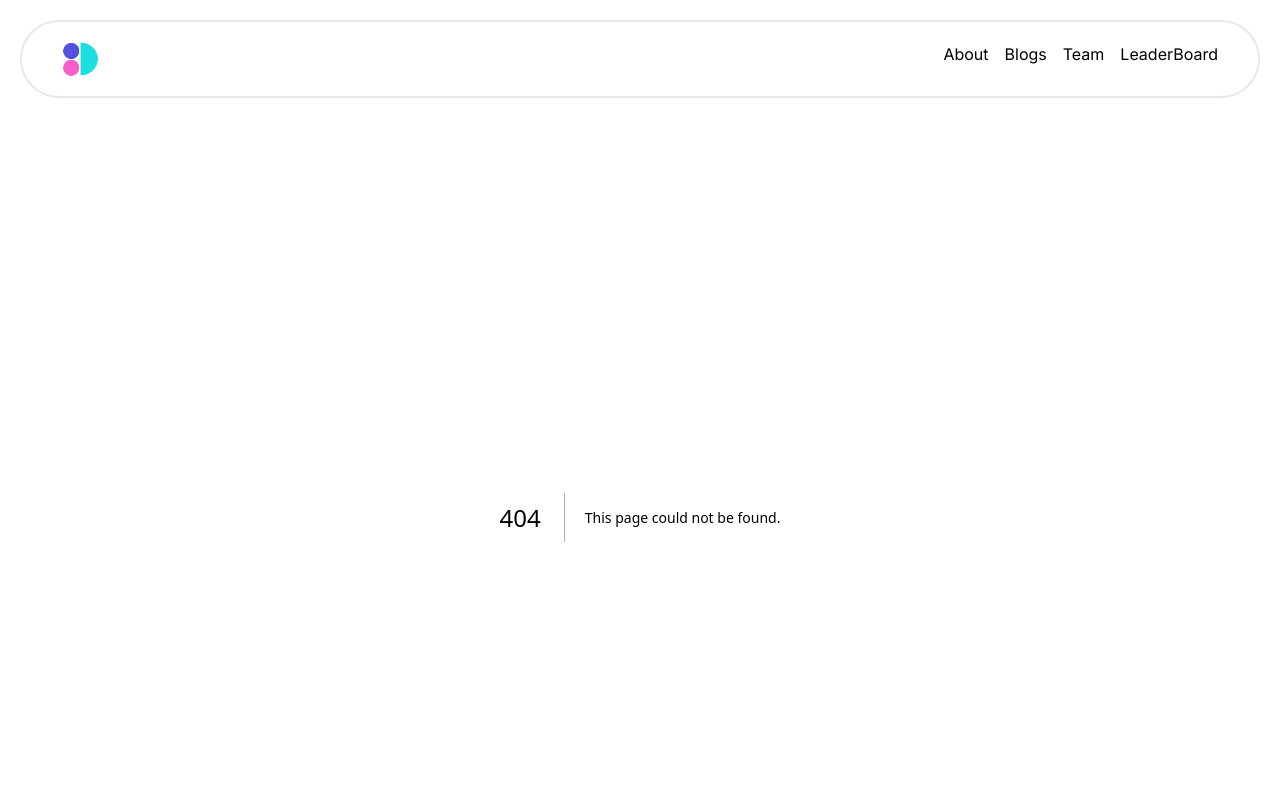
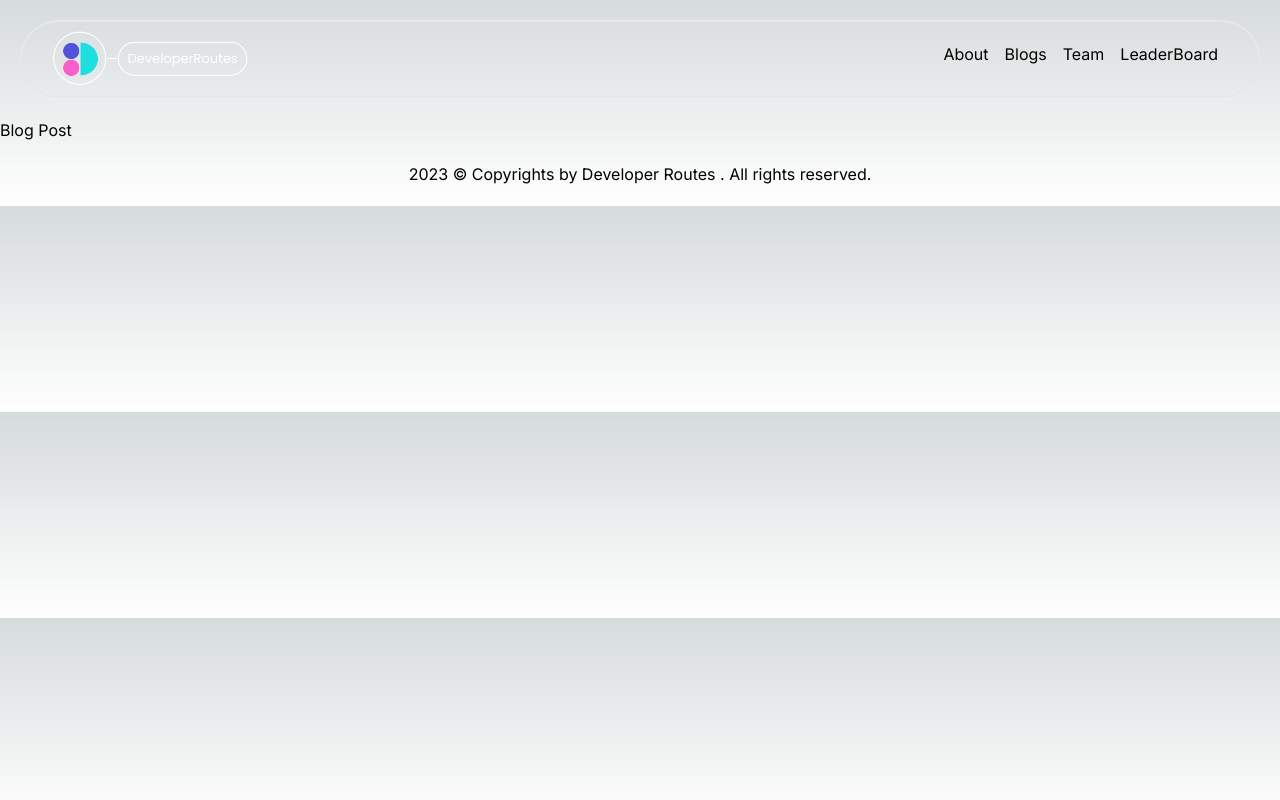
Before and after one commit to developer-routes/developer-routes, a Next.js app: page /blogs in a window 1280 px wide. Before the commit this address had no page. Shown: the top 800 px of the page. Built offline with nearby package versions, Linux system fonts and the light colour scheme.

Commit message:
feat: page for blogs

```diff
--- /dev/null
+++ b/src/app/blogs/page.tsx
@@ -0,0 +1,9 @@
+import React from 'react'
+
+export default function Blogs() {
+  return (
+    <div className="flex">
+        Blog Post
+    </div>
+  )
+}
```
